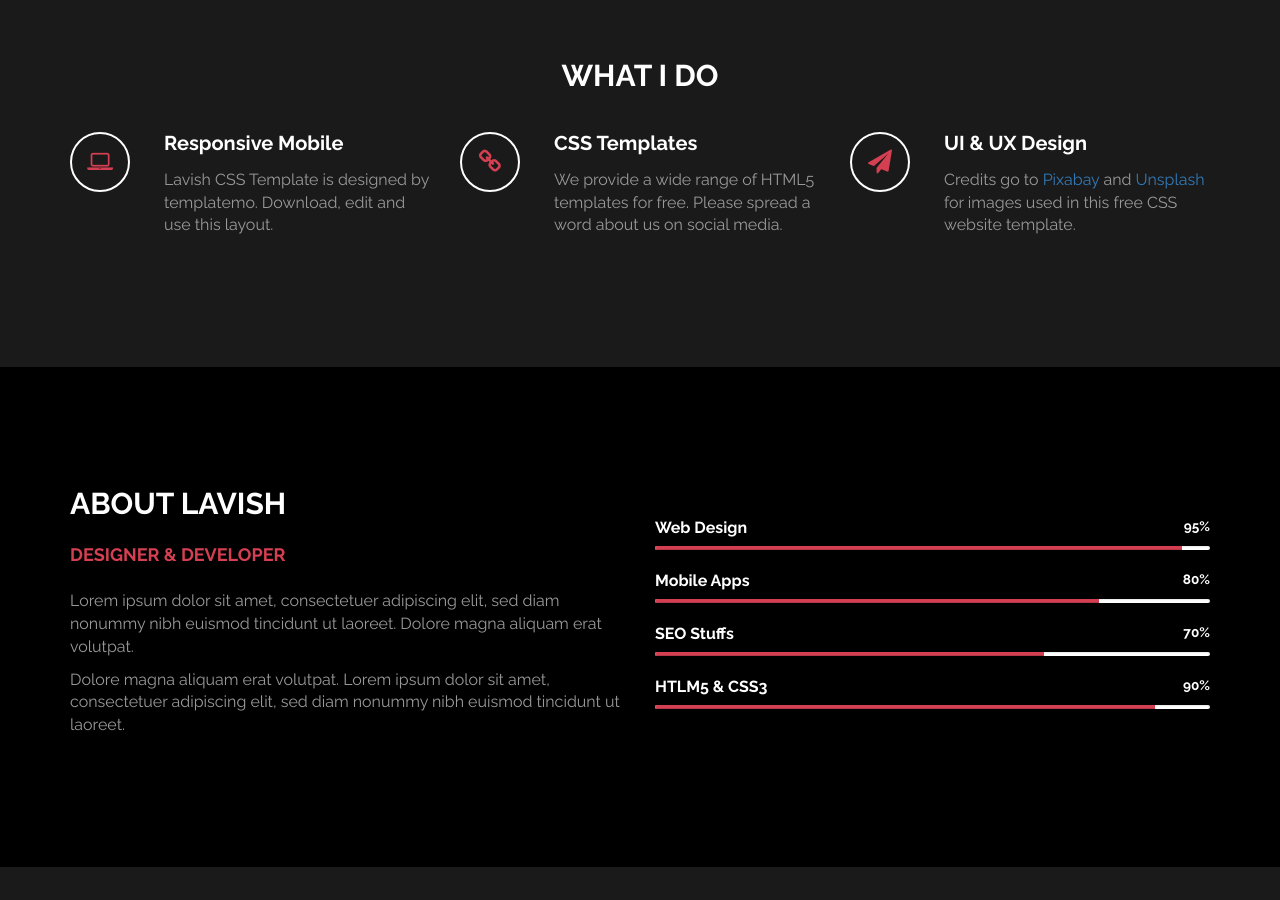
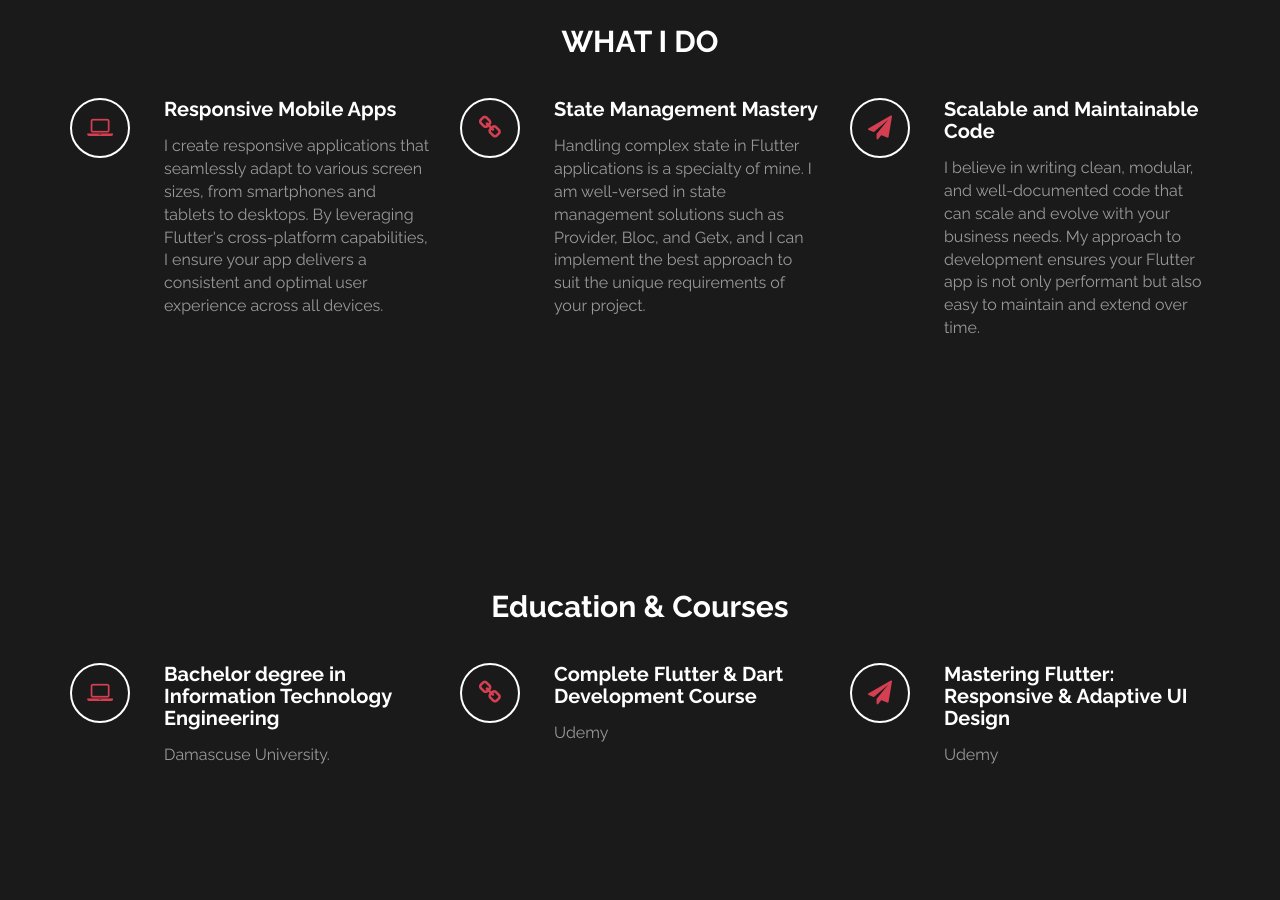
Before and after one commit to LujainBasmeh/lujainbasmeh.github.io, a plain HTML site: page index.html in a window 1280 px wide. Shown: the part 760-1660 px from the top of the page. Drawn offline with Linux system fonts and the light colour scheme.

Commit message:
change main details

```diff
--- a/index.html
+++ b/index.html
@@ -3,14 +3,10 @@
 	<head>
 		<meta charset="utf-8">
 
-		<title>Lavish - Free Responsive Template</title>
+		<title>Lujain Basmeh - Portfolio</title>
 		<meta name="keywords" content="">
 		<meta name="description" content="">
-        <meta name="author" content="templatemo">
-        <!--
-        Lavish HTML CSS Template
-        https://templatemo.com/tm-458-lavish
-        -->
+        <meta name="author" content="lujainbasmeh">
 
 		<meta http-equiv="X-UA-Compatible" content="IE=Edge">
 		<meta http-equiv="Content-Type" content="text/html; charset=UTF-8" />
@@ -40,10 +36,9 @@
 				<div class="row">
 					<div class="col-md-2"></div>
 					<div class="col-md-8 wow fadeIn" data-wow-delay="0.9s">
-						<h3>Simple and Elegant</h3>
-						<h1>Lavish</h1>
-						<h2 class="rotate">DESIGNER &AMP; DEVELOPER, UI &AMP; UX SPECIALIST, PROJECT LEADER</h2>
-						<p>Lorem ipsum dolor sit amet, consectetuer adipiscing elit, sed diam nonummy nibh euismod tincidunt ut laoreet. Dolore magna aliquam erat volutpat.</p>
+						<h1>Lujain Basmeh</h1>
+						<h2 class="rotate">Mobile Apps Developer, Flutter Developer</h2>
+						<p>Flutter Developer, I creat professional mobile applications for business, companies, skilled in leadership, seeking to leverage solid development skills with focus on collaboration, communication and passion.</p>
 						<a href="#work" class="btn btn-default smoothScroll wow fadeInUp" data-wow-delay="1s">Get started</a>
 					</div>
 					<div class="col-md-2"></div>
@@ -68,8 +63,8 @@
 								<i class="fa fa-laptop"></i>
 							</div>
 							<div class="media-body">
-								<h3 class="media-heading">Responsive Mobile</h3>
-								<p>Lavish CSS Template is designed by templatemo. Download, edit and use this layout.</p>
+								<h3 class="media-heading">Responsive Mobile Apps</h3>
+								<p>I create responsive applications that seamlessly adapt to various screen sizes, from smartphones and tablets to desktops. By leveraging Flutter's cross-platform capabilities, I ensure your app delivers a consistent and optimal user experience across all devices.</p>
 							</div>
 						</div>
 					</div>
@@ -80,8 +75,8 @@
 								<i class="fa fa-link"></i>
 							</div>
 							<div class="media-body">
-								<h3 class="media-heading">CSS Templates</h3>
-								<p>We provide a wide range of HTML5 templates for free. Please spread a word about us on social media.</p>
+								<h3 class="media-heading">State Management Mastery</h3>
+								<p>Handling complex state in Flutter applications is a specialty of mine. I am well-versed in state management solutions such as Provider, Bloc, and Getx, and I can implement the best approach to suit the unique requirements of your project.</p>
 							</div>
 						</div>
 					</div>
@@ -92,8 +87,8 @@
 								<i class="fa fa-paper-plane"></i>
 							</div>
 							<div class="media-body">
-								<h3 class="media-heading">UI &AMP; UX Design</h3>
-								<p>Credits go to <a rel="nofollow" href="https://pixabay.com">Pixabay</a> and <a rel="nofollow" href="http://unsplash.com">Unsplash</a> for images used in this free CSS website template.</p>
+								<h3 class="media-heading">Scalable and Maintainable Code</h3>
+								<p>I believe in writing clean, modular, and well-documented code that can scale and evolve with your business needs. My approach to development ensures your Flutter app is not only performant but also easy to maintain and extend over time.</p>
 							</div>
 						</div>
 					</div>
@@ -104,11 +99,11 @@
 		<!-- end work -->
 
 		<!-- start about -->
-		<div id="about" class="section">
+		<!--<div id="about" class="section">
 			<div class="container">
 				<div class="row">
 					<div class="col-md-6 col-xs-11 wow fadeInLeft" data-wow-delay="0.9s">
-						<h2>ABOUT LAVISH</h2>
+						<h2>Education &AMP; Courses</h2>
 						<h4>DESIGNER &AMP; DEVELOPER</h4>
 						<p>Lorem ipsum dolor sit amet, consectetuer adipiscing elit, sed diam nonummy nibh euismod tincidunt ut laoreet. Dolore magna aliquam erat volutpat.</p>
 						<p>Dolore magna aliquam erat volutpat. Lorem ipsum dolor sit amet, consectetuer adipiscing elit, sed diam nonummy nibh euismod tincidunt ut laoreet.</p>
@@ -130,10 +125,60 @@
 							<div class="progress">
 								<div class="progress-bar progress-bar-danger" role="progressbar" aria-valuenow="60" aria-valuemin="0" aria-valuemax="100" style="width: 90%;"></div>
 							</div>
+
 					</div>
 				</div>
 			</div>
+		</div>-->
+		<div id="work" class="section">
+			<div class="container">
+				<div class="row">
+					<div class="col-md-12 wow bounce">
+						<h2>Education &AMP; Courses</h2>
+					</div>
+                </div>
+
+                <div class="row">
+					<div class="col-md-4 col-xs-11 wow fadeInUp" data-wow-delay="0.6s">
+						<div class="media">
+							<div class="media-object media-left">
+								<i class="fa fa-laptop"></i>
+							</div>
+							<div class="media-body">
+								<h3 class="media-heading">Bachelor degree in Information Technology Engineering</h3>
+								<p>Damascuse University.</p>
+							</div>
+						</div>
+					</div>
+
+					<div class="col-md-4 col-xs-11 wow fadeInUp" data-wow-delay="0.6s">
+						<div class="media">
+							<div class="media-object media-left">
+								<i class="fa fa-link"></i>
+							</div>
+							<div class="media-body">
+								<h3 class="media-heading">Complete Flutter & Dart Development Course</h3>
+								<p>Udemy</p>
+							</div>
+						</div>
+					</div>
+
+					<div class="col-md-4 col-xs-11 wow fadeInUp" data-wow-delay="0.6s">
+						<div class="media">
+							<div class="media-object media-left">
+								<i class="fa fa-paper-plane"></i>
+							</div>
+							<div class="media-body">
+								<h3 class="media-heading">Mastering Flutter: Responsive & Adaptive UI Design</h3>
+								<p>Udemy</p>
+							</div>
+						</div>
+					</div>
+
+				</div>
+			</div>
 		</div>
+
 		<!-- end about -->
 
 		<!-- start portfolio -->
@@ -147,12 +192,12 @@
 					<div class="portfolio-thumb">
 						<img src="images/portfolio-img1.jpg" class="img-responsive" alt="portfolio img">
 							<div class="portfolio-overlay">
-								<h4>Web Design</h4>
-								<h5>Author: Cindy</h5>
+								<h4>Dashboard App</h4>
+								<h5>works on mobile, tablet, and Desktop</h5>
 							</div>
 					</div>
 				</div>
-				<div class="col-md-4 col-xs-6 wow fadeIn" data-wow-delay="0.6s">
+				<!--<div class="col-md-4 col-xs-6 wow fadeIn" data-wow-delay="0.6s">
 					<div class="portfolio-thumb">
 						<img src="images/portfolio-img2.jpg" class="img-responsive" alt="portfolio img">
 							<div class="portfolio-overlay">
@@ -187,7 +232,7 @@
 								<h5>Author: Kathy</h5>
 							</div>
 					</div>
-				</div>
+				</div>-->
 			</div>
 		</div>
 	</div>
@@ -200,9 +245,9 @@
 					<div class="col-lg-5 col-lg-offset-1 col-md-6 wow fadeInUp" data-wow-delay="0.6s">
 						<address>
 							<p class="contact-title">CONTACT ME</p>
-							<p><i class="fa fa-phone"></i> 090-080-0760</p>
-							<p><i class="fa fa-envelope-o"></i> info@company.com</p>
-							<p><i class="fa fa-map-marker"></i> 120 Old Walking Street, GL 16060</p>
+							<p><i class="fa fa-phone"></i> +20-1501506090</p>
+							<p><i class="fa fa-envelope-o"></i> lujainbasmeh.gmail.com</p>
+							<p><i class="fa fa-map-marker"></i> Cairo, Egypt</p>
 						</address>
 					</div>
 					<div class="col-lg-6 col-md-6 col-xs-10 wow fadeInUp" data-wow-delay="0.6s">
@@ -210,7 +255,7 @@
 							<input name="name" type="text" class="form-control" id="name" placeholder="Your Name">
 							<input name="email" type="email" class="form-control" id="email" placeholder="Your Email">
 							<textarea name="message" rows="5" class="form-control" id="message" placeholder="Your Message"></textarea>
-							<input name="send" type="submit" class="form-control" id="send" value="SEND ME">
+							<input name="send" type="submit" class="form-control" id="send" value="SEND">
 						</form>
 					</div>
 					<div class="col-md-1 col-sm-1"></div>
@@ -224,9 +269,10 @@
 			<div class="container">
 				<div class="row">
 					<div class="col-md-12 wow fadeIn" data-wow-delay="0.9s">
-						<p>Copyright &copy; 2018 Lavish Personal Profile
+						<p>Copyright &copy; 2024 Lujain Basmeh
 
-                        . Designed by <a rel="nofollow noopener" href="https://templatemo.com">templatemo</a></p>
+                       <!-- . Designed by <a rel="nofollow noopener" href="https://templatemo.com">templatemo</a>-->
+                    </p>
 						<hr>
 						<ul class="social-icon">
 							<li><a href="#" class="fa fa-facebook"></a></li>
```
